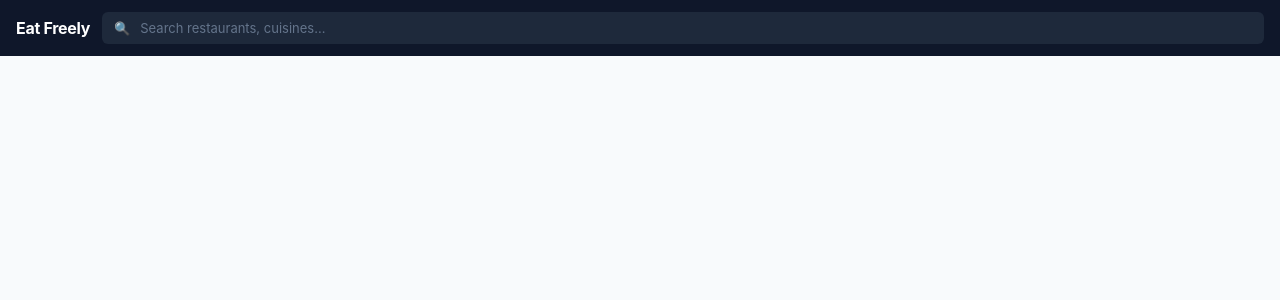
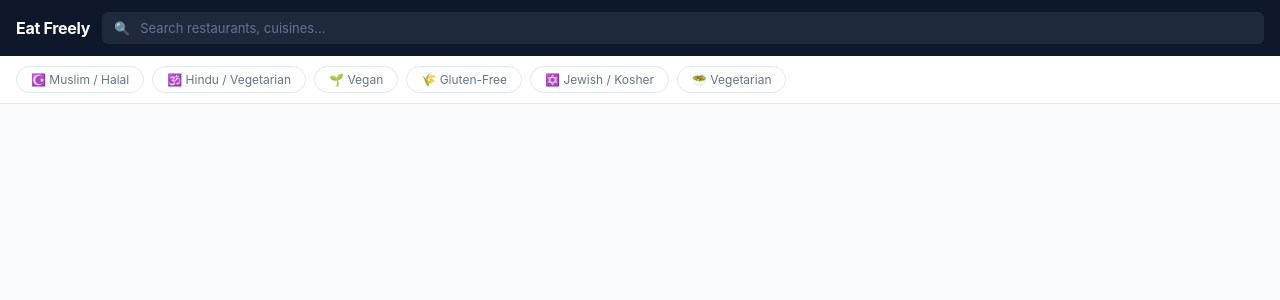
Before and after one commit to redditfreenaveed/eat-freely, a React (Vite) app: page / in a window 1280 px wide. Shown: the top 300 px of the page. Built offline with nearby package versions, Linux system fonts and the light colour scheme; the HTML template or start-up script is replaced by a standard one.

Commit message:
feat: implement TagBadge and DietaryProfileSelector

```diff
--- a/src/components/DietaryProfileSelector/DietaryProfileSelector.jsx
+++ b/src/components/DietaryProfileSelector/DietaryProfileSelector.jsx
@@ -1,4 +1,18 @@
-// DietaryProfileSelector component — placeholder
-export default function DietaryProfileSelector() {
-  return null;
+import { getAllProfiles } from '../../utils/dietaryProfiles';
+
+export default function DietaryProfileSelector({ selectedId, onToggle }) {
+  const profiles = getAllProfiles();
+  return (
+    <div className="profile-strip">
+      {profiles.map((profile) => (
+        <button
+          key={profile.id}
+          className={`profile-chip${selectedId === profile.id ? ' profile-chip--active' : ''}`}
+          onClick={() => onToggle(profile.id)}
+        >
+          {profile.icon} {profile.label}
+        </button>
+      ))}
+    </div>
+  );
 }
--- a/src/pages/Home/Home.jsx
+++ b/src/pages/Home/Home.jsx
@@ -1,7 +1,15 @@
 import { useState } from 'react';
 import Header from '../../components/Header/Header';
+import DietaryProfileSelector from '../../components/DietaryProfileSelector/DietaryProfileSelector';
 
 export default function Home() {
   const [q, setQ] = useState('');
-  return <Header searchQuery={q} onSearchChange={setQ} />;
+  const [selectedId, setSelectedId] = useState(null);
+  const toggle = (id) => setSelectedId((prev) => (prev === id ? null : id));
+  return (
+    <>
+      <Header searchQuery={q} onSearchChange={setQ} />
+      <DietaryProfileSelector selectedId={selectedId} onToggle={toggle} />
+    </>
+  );
 }
```
Also changed, not shown: src/components/TagBadge/TagBadge.jsx (+6 -3 lines).
